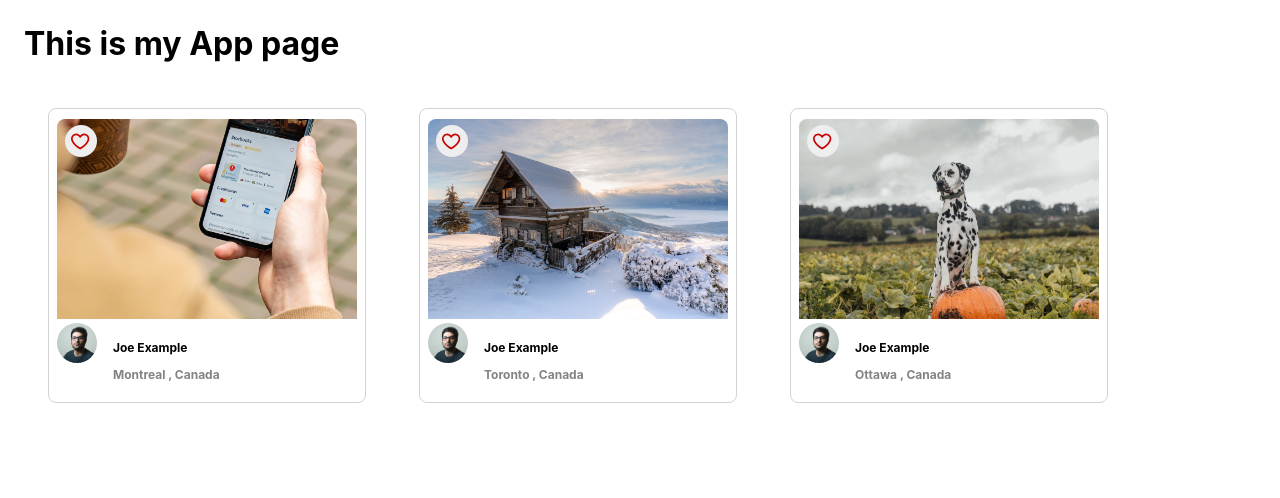
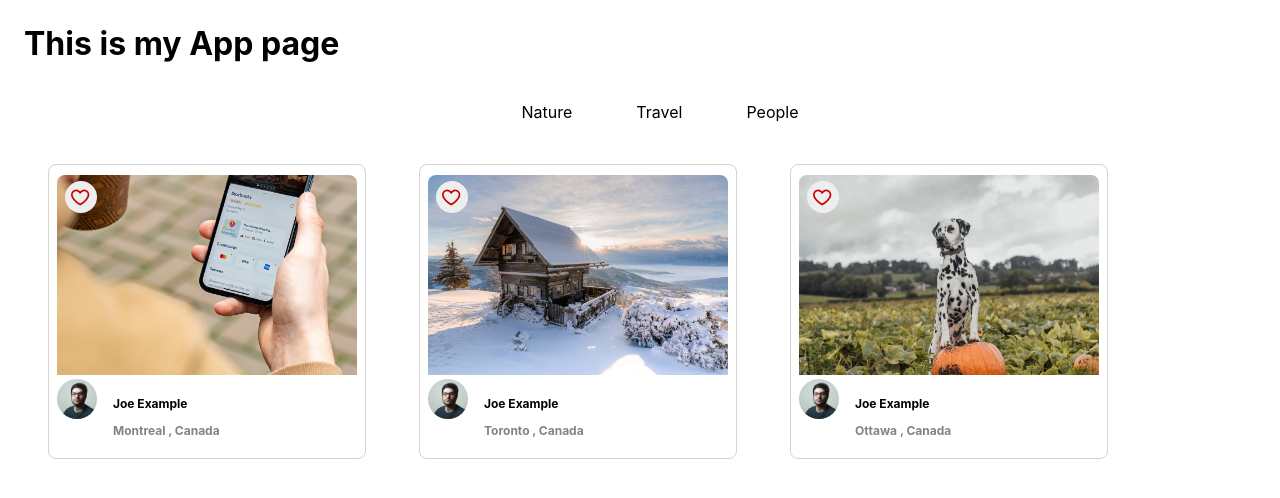
Before and after one commit to TayrineSoares/photolabs, a React (Vite) app in the folder frontend/: page / in a window 1280 px wide. Shown: the top 498 px of the page. Built offline with nearby package versions, Linux system fonts and the light colour scheme; the HTML template or start-up script is replaced by a standard one.

Commit message:
Display topics at the top of the page by grouping TopicListItem components inside of a TopicList component

```diff
--- a/frontend/src/App.jsx
+++ b/frontend/src/App.jsx
@@ -1,13 +1,15 @@
 import React from 'react';
+import './App.scss';
 
-// import PhotoListItem
-import PhotoListItem from './components/PhotoListItem';
-import './App.scss';
 import PhotoList from './components/PhotoList';
+import TopicListItem from './components/TopicListItem';
+import TopicList from './components/TopicList';
+
+
 
 
 // Creates an array of 3 items so we can map over and display 3 pictures
-// Leaving the array empty can cause issues , so .fill(null) will populate the array with [null, null, null]
+// Leaving the array empty can cause issues , so .fill(null) will populate the array with [null, null, null ]
 
 // const photos = new Array(3).fill(null);
 
@@ -16,10 +18,11 @@
   return (
     <div className="App">
       <h1>This is my App page </h1>
+      <TopicListItem />
+      <TopicList />
 
       <div className='photo-list' >
         <PhotoList />
-
         {/* Render 3 PhotoListItems using .map */}
         {/* The first argument of the callback function passed to .map() represents the current value of the item in the array, but since we are filling the array with null, we don't need that value, so it's replaced with an underscore (_), which is a common placeholder when you don't need the value.*/}
         {/* { photos.map((_, index) => <PhotoListItem key={index} />) } */}
--- a/frontend/src/components/PhotoList.jsx
+++ b/frontend/src/components/PhotoList.jsx
@@ -57,9 +57,9 @@
   return (
     <ul className="photo-list">
 
-      {sampleDataForPhotoList.map((_, index) => {
+      {sampleDataForPhotoList.map((item, index) => {
         return (
-          <PhotoListItem data={sampleDataForPhotoList[index]} />
+          <PhotoListItem key={item.id} data={item} />
         )
       })}
 
--- a/frontend/src/components/PhotoListItem.jsx
+++ b/frontend/src/components/PhotoListItem.jsx
@@ -3,7 +3,7 @@
 
 
 const PhotoListItem = (props) => {
-  {/* data come as a prop from the parent App */ }
+  {/* data come as a prop from the parent PhotoList */ }
   const { data } = props;
 
   return (
--- a/frontend/src/components/TopicList.jsx
+++ b/frontend/src/components/TopicList.jsx
@@ -1,5 +1,8 @@
 import "../styles/TopicList.scss";
+import TopicListItem from "./TopicListItem";
 
+// array of objects means we can map over
+// and send data as a prop to the child TopicListItem
 const sampleDataForTopicList = [
   {
     id: 1,
@@ -21,7 +24,14 @@
 const TopicList = () => {
   return (
     <div className="top-nav-bar__topic-list">
-      {/* Insert React */}
+
+      {/* map over and send data as a prop to the child TopicListItem */ }
+      {sampleDataForTopicList.map((item, index) => {
+        return (
+          <TopicListItem key={item.id} title={item.title}  />
+        )
+      })}
+
     </div>
   );
 };
--- a/frontend/src/components/TopicListItem.jsx
+++ b/frontend/src/components/TopicListItem.jsx
@@ -1,15 +1,20 @@
 import "../styles/TopicListItem.scss";
 
-const sampleDataForTopicListItem = {
-  id: 1,
-  slug: "topic-1",
-  label: "Nature",
-};
+// const sampleDataForTopicListItem = {
+//   id: 1,
+//   slug: "topic-1",
+//   label: "Nature",
+// };
 
-const TopicListItem = () => {
+const TopicListItem = (props) => {
+  {/* data come as a prop from the parent TopicList */ }
+  const { title } = props;
+
   return (
     <div className="topic-list__item">
-      {/* Insert React */}
+
+      <ul> {title} </ul>
+
     </div>
   );
 };
```
